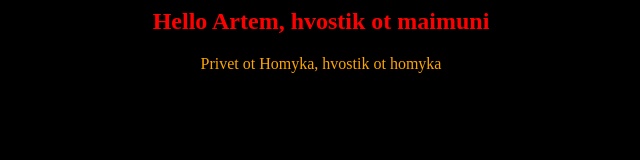
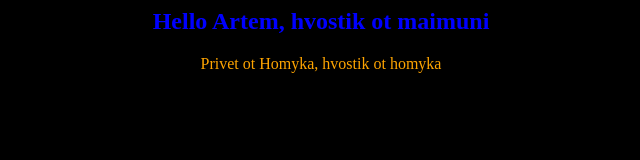
Before and after one commit to VladGush/test, a plain HTML site: page index.html in a window 1280 px wide. Shown: the whole page, without its empty margins (319-959 px from the left). Drawn offline with Linux system fonts and the light colour scheme.

Commit message:
Update index.html

```diff
--- a/index.html
+++ b/index.html
@@ -1,7 +1,7 @@
 <html>
 <body bgcolor=black>
 <center>
-<h2> <font color=red>Hello Artem, hvostik ot maimuni</font></h2>
+<h2> <font color=blue>Hello Artem, hvostik ot maimuni</font></h2>
 <font color=orange>Privet ot Homyka, hvostik ot homyka</font>
 </center>
 </body>
```
